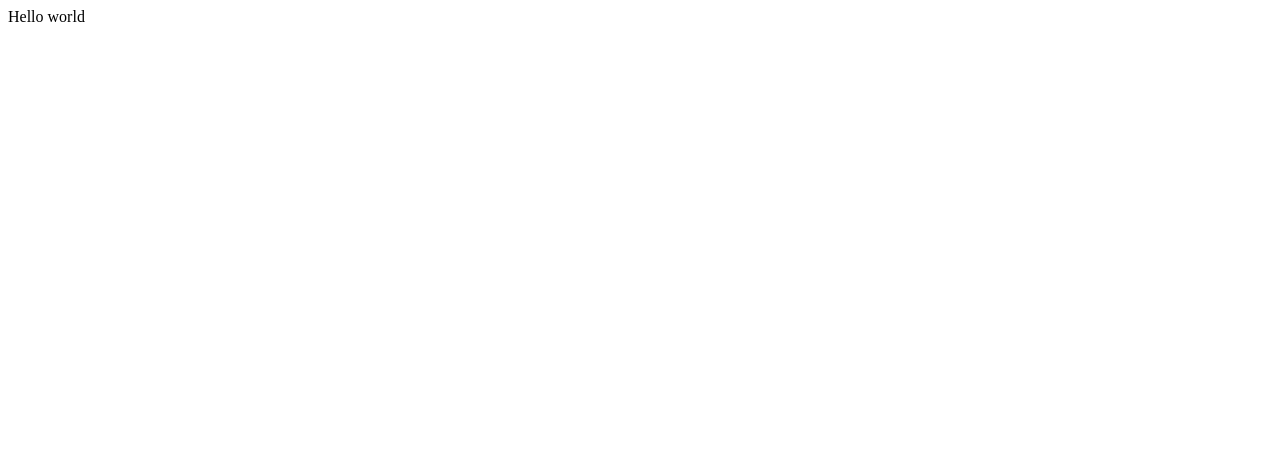
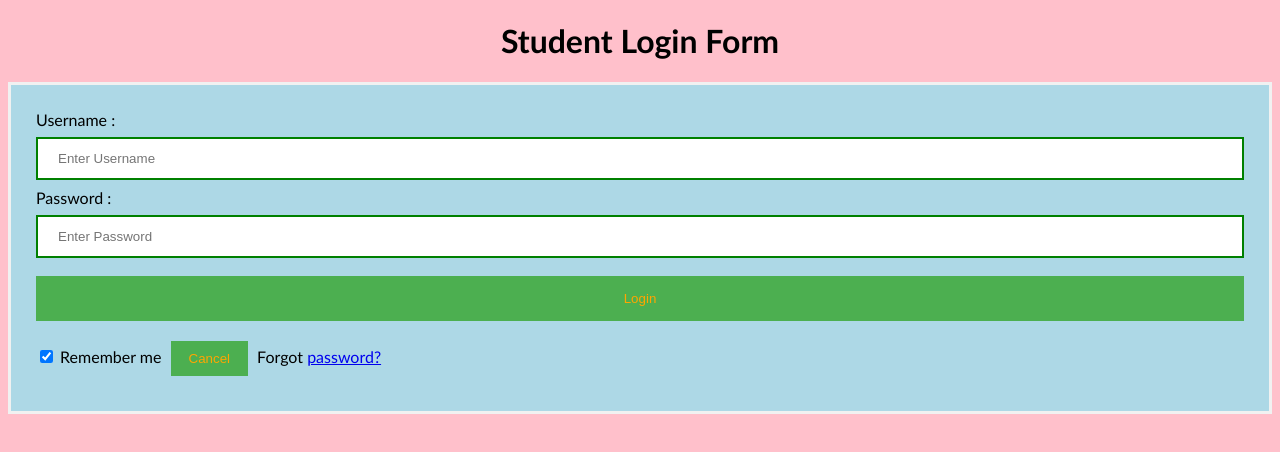
Before and after one commit to ntapiaj/creando, a plain HTML site: page index.html in a window 1280 px wide. Drawn offline with Linux system fonts and the light colour scheme.

Commit message:
login page

```diff
--- a/index.html
+++ b/index.html
@@ -1,16 +1,62 @@
 <!DOCTYPE html>
 <html>
+<head>
+<meta name="viewport" content="width=device-width, initial-scale=1">
+<title> Login Page </title>
+<style>
+Body {
+  font-family: Calibri, Helvetica, sans-serif;
+  background-color: pink;
+}
+button {
+       background-color: #4CAF50;
+       width: 100%;
+        color: orange;
+        padding: 15px;
+        margin: 10px 0px;
+        border: none;
+        cursor: pointer;
+         }
+ form {
+        border: 3px solid #f1f1f1;
+    }
+ input[type=text], input[type=password] {
+        width: 100%;
+        margin: 8px 0;
+        padding: 12px 20px;
+        display: inline-block;
+        border: 2px solid green;
+        box-sizing: border-box;
+    }
+ button:hover {
+        opacity: 0.7;
+    }
+  .cancelbtn {
+        width: auto;
+        padding: 10px 18px;
+        margin: 10px 5px;
+    }
 
-<head>
-  <meta charset="utf-8">
-  <meta name="viewport" content="width=device-width">
-  <title>replit</title>
-  <link href="style.css" rel="stylesheet" type="text/css" />
+
+ .container {
+        padding: 25px;
+        background-color: lightblue;
+    }
+</style>
 </head>
-
 <body>
-  Hello world
-  <script src="script.js"></script>
+    <center> <h1> Student Login Form </h1> </center>
+    <form>
+        <div class="container">
+            <label>Username : </label>
+            <input type="text" placeholder="Enter Username" name="username" required>
+            <label>Password : </label>
+            <input type="password" placeholder="Enter Password" name="password" required>
+            <button type="submit">Login</button>
+            <input type="checkbox" checked="checked"> Remember me
+            <button type="button" class="cancelbtn"> Cancel</button>
+            Forgot <a href="#"> password? </a>
+        </div>
+    </form>
 </body>
-
 </html>
```
